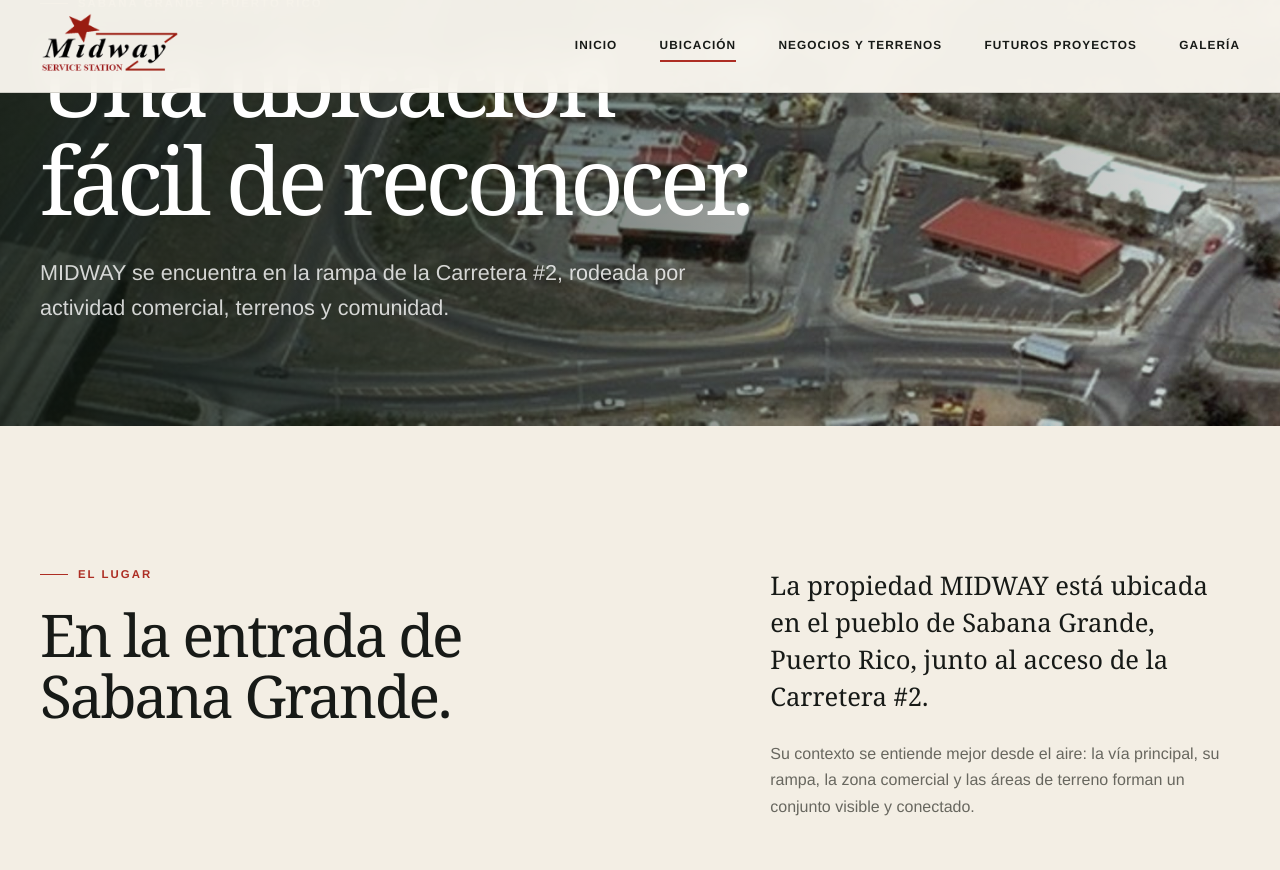
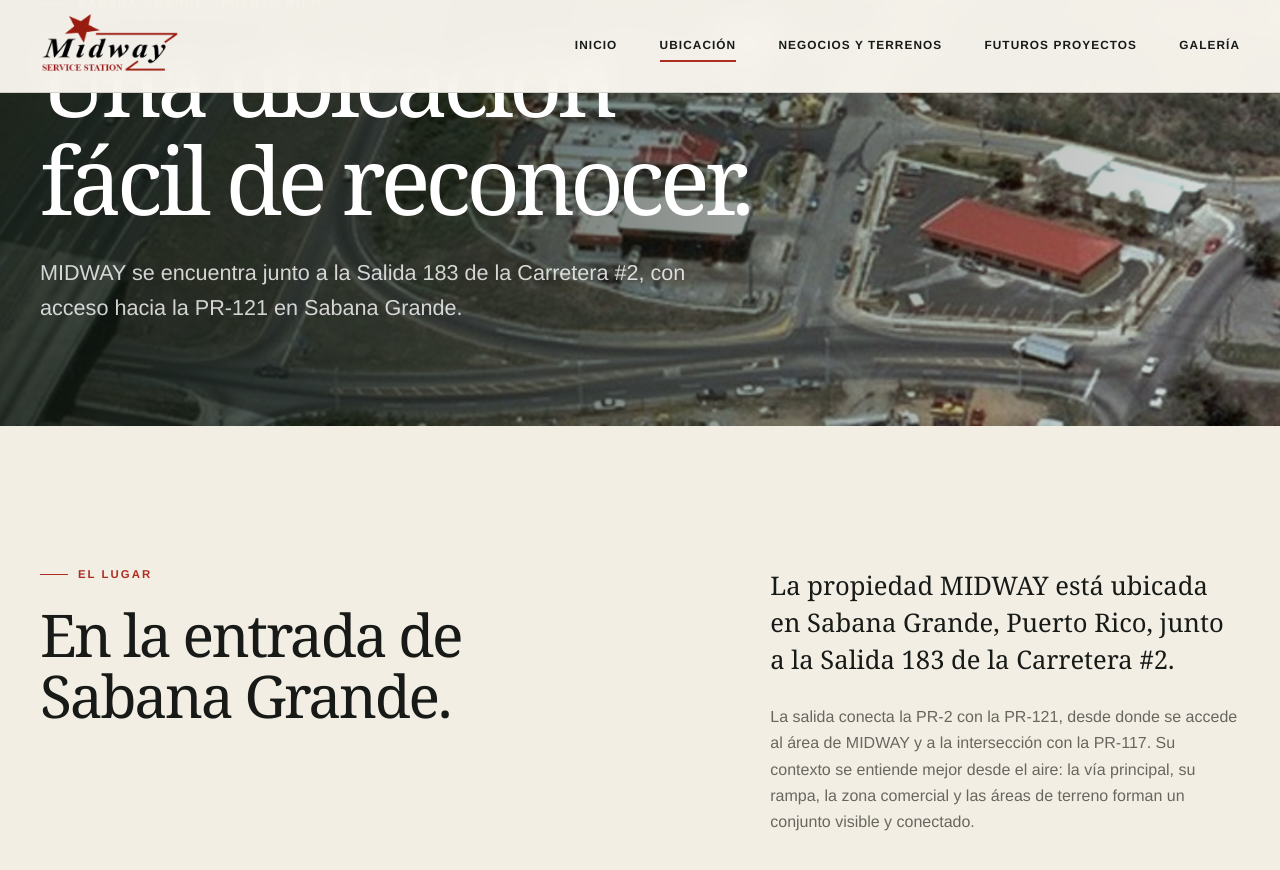
Before and after one commit to ramonmisla-code/Midway, a Jekyll site: the page built from ubicacion.html, in a window 1280 px wide and 900 px high, scrolled down 365 px. Shown: the top 870 px of the window. Built offline with Jekyll 4.4.1, drawn with Linux system fonts in a browser that asks for light colours; some of the changed text lies outside the part shown.

Commit message:
Destacar acceso por la Salida 183

```diff
--- a/ubicacion.html
+++ b/ubicacion.html
@@ -10,7 +10,7 @@ permalink: /ubicacion/
   <div class="container page-hero__inner">
     <p class="eyebrow eyebrow--light">Sabana Grande · Puerto Rico</p>
     <h1>Una ubicación fácil de reconocer.</h1>
-    <p>MIDWAY se encuentra en la rampa de la Carretera #2, rodeada por actividad comercial, terrenos y comunidad.</p>
+    <p>MIDWAY se encuentra junto a la Salida 183 de la Carretera #2, con acceso hacia la PR-121 en Sabana Grande.</p>
   </div>
 </section>
 
@@ -21,8 +21,8 @@ permalink: /ubicacion/
       <h2>En la entrada de Sabana Grande.</h2>
     </div>
     <div class="editorial-copy">
-      <p class="lead-copy">La propiedad MIDWAY está ubicada en el pueblo de Sabana Grande, Puerto Rico, junto al acceso de la Carretera #2.</p>
-      <p>Su contexto se entiende mejor desde el aire: la vía principal, su rampa, la zona comercial y las áreas de terreno forman un conjunto visible y conectado.</p>
+      <p class="lead-copy">La propiedad MIDWAY está ubicada en Sabana Grande, Puerto Rico, junto a la Salida 183 de la Carretera #2.</p>
+      <p>La salida conecta la PR-2 con la PR-121, desde donde se accede al área de MIDWAY y a la intersección con la PR-117. Su contexto se entiende mejor desde el aire: la vía principal, su rampa, la zona comercial y las áreas de terreno forman un conjunto visible y conectado.</p>
     </div>
   </div>
 </section>
@@ -36,7 +36,7 @@ permalink: /ubicacion/
     <div class="location-facts">
       <article>
         <span>01</span>
-        <div><h3>Conexión vial</h3><p>Acceso inmediato desde la rampa de la Carretera #2.</p></div>
+        <div><h3>Salida 183</h3><p>Acceso inmediato desde la rampa de la PR-2 hacia la PR-121.</p></div>
       </article>
       <article>
         <span>02</span>
```
